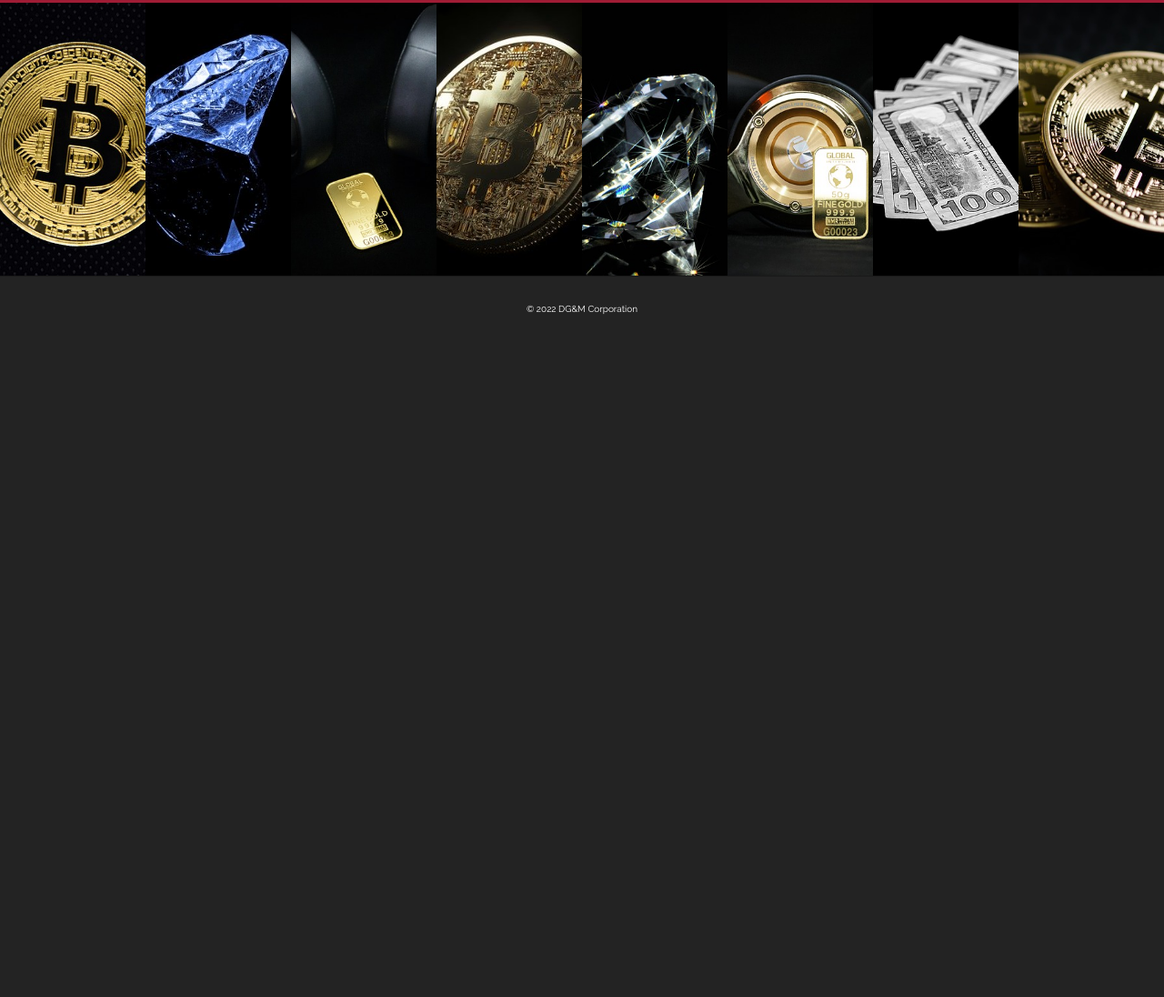
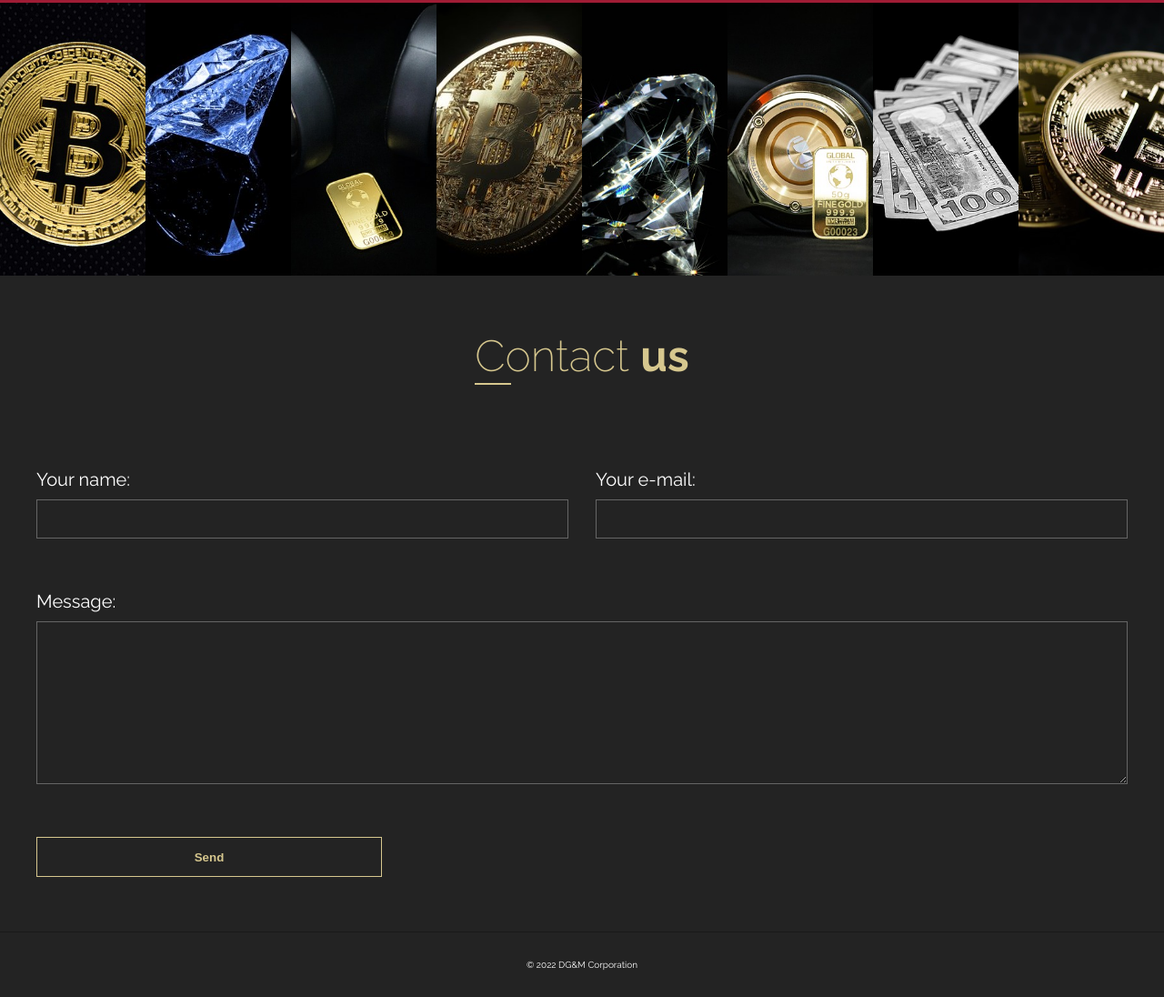
Before and after one commit to hacidd/dgm-grid, a plain HTML site: page index.html in a window 1280 px wide. Shown: the part 3405-4501 px from the top of the page at 91% size. Before the commit the page ends 3780 px from the top, so only its background shows below. Drawn offline with nearby package versions, Linux system fonts and the light colour scheme; files that its build step writes are made by us from their sources.

Commit message:
finished all sections and contact form

```diff
--- a/index.html
+++ b/index.html
@@ -216,7 +216,31 @@
                 <img src="/img/gallery/8.jpg" alt="pair of bitcoins" class="gallery__item">
             </section>
 
+            <section class="contact" id="contact">
 
+                <div class="wrapper">
+
+                    <h2 class="section-title">Contact <span>us</span></h2>
+
+                    <form class="contact__form">
+                        <div class="contact__form-box">
+                            <label for="name">Your name:</label>
+                            <input type="text" id="name">
+                        </div>
+                        <div class="contact__form-box">
+                            <label for="mail">Your e-mail:</label>
+                            <input type="email" id="mail">
+                        </div>
+                        <div class="contact__form-box">
+                            <label for="msg">Message:</label>
+                           <textarea id="msg" cols="30" rows="10"></textarea>
+                        </div>
+                        <button type="submit" class="contact__form-btn">Send</button>
+                    </form>
+
+
+                </div>
+            </section>
     </main>
 
 
--- a/scss/_medium.scss
+++ b/scss/_medium.scss
@@ -61,4 +61,27 @@
 		}
 	}
 
+	.contact {
+		&__form {
+			gap: 30px;
+		}
+		&__form-box {
+			&:nth-child(1) {
+				grid-column: 1/-4;
+				grid-row: 1/2;
+			}
+			&:nth-child(2) {
+				grid-column: 4/7;
+				grid-row: 1/2;
+			}
+			&:nth-child(3) {
+				grid-column: 1/-1;
+				grid-row: 2/3;
+			}
+		}
+		&__form-btn {
+			grid-row: 3/4;
+		}
+	}
+
 }
--- a/scss/main.scss
+++ b/scss/main.scss
@@ -357,18 +357,81 @@ h1.company-name {
 		height: 300px;
 		width: 100%;
 		object-fit: cover;
-		&:nth-child(odd){
+		&:nth-child(odd) {
 			display: none;
 		}
 	}
 }
+// CONTACT
+.contact {
+	padding: 6em 2em;
+	&__form {
+		display: grid;
+		grid-template-columns: repeat(6, 1fr);
+	}
+	&__form-box {
+		label {
+			display: block;
+			margin-bottom: 0.5em;
+			font-size: 2rem;
+		}
+		textarea {
+			max-width: 100%;
+			width: 100%;
+			min-width: 100%;
+		}
+		input,
+		textarea {
+			padding: 1em 2em;
+			margin-bottom: 2em;
+			width: 100%;
+			color: $white;
+			background: none;
+			border: 1px solid rgba(255, 255, 255, 0.3);
 
+			&:focus {
+				outline: none;
+				border: 1px solid $gold;
+			}
+		}
+		&:nth-child(1) {
+			grid-column: 1/-1;
+			grid-row: 1/2;
+		}
+		&:nth-child(2) {
+			grid-column: 1/-1;
+			grid-row: 2/3;
+		}
+		&:nth-child(3) {
+			grid-column: 1/-1;
+			grid-row: 3/4;
+		}
+	}
+	&__form-btn {
+		grid-column: 1/3;
+		grid-row: 4/5;
+		padding: 1em;
+		border: 1px solid $gold;
+		background: none;
+		font-weight: bold;
+		color: $gold;
+		cursor: pointer;
+		transition: backgroud-color .3s, color .3s;
+
+		&:hover, &:focus {
+			outline: none;
+			color: $dark;
+			background: $gold;
+		}
+	}
+}
 // FOOTER
 
 .footer {
 	padding: 3em 1em;
 	border-top: 1px solid $darker;
-	text-align: center;}
+	text-align: center;
+}
 
 @import './small';
 @import './medium';
```
Also changed, not shown: css/main.css, 1 other file.
